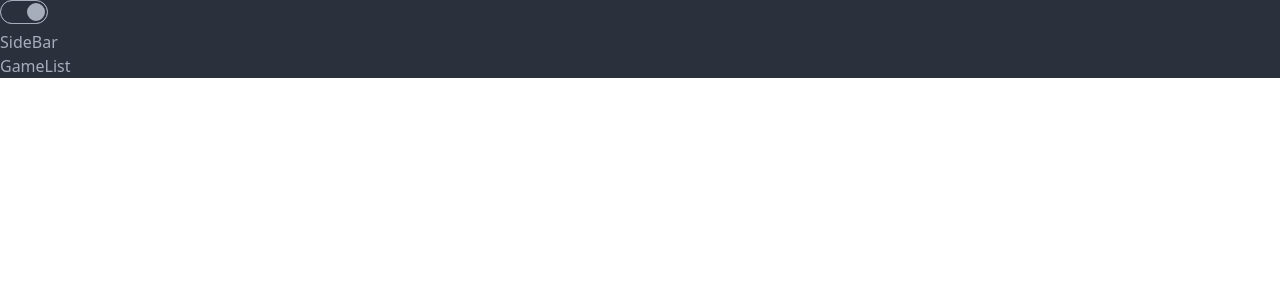
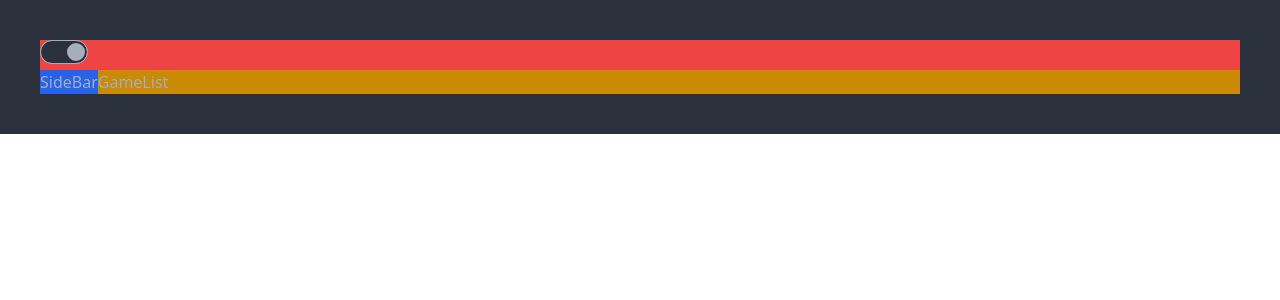
Before and after one commit to Amannuelzew/gamehub, a React (Vite) app: page / in a window 1280 px wide. Shown: the top 300 px of the page. Built offline with nearby package versions, Linux system fonts and the light colour scheme.

Commit message:
setting layout

```diff
--- a/src/components/GameList.tsx
+++ b/src/components/GameList.tsx
@@ -1,7 +1,5 @@
-import React from "react";
-
 const GameList = () => {
-  return <div>GameList</div>;
+  return <div className="bg-yellow-600 flex-auto">GameList</div>;
 };
 
 export default GameList;
--- a/src/components/NavBar.tsx
+++ b/src/components/NavBar.tsx
@@ -4,7 +4,7 @@ import GameContext from "./context/GameContext";
 const NavBar = () => {
   const { theme, handleToggle } = useContext(GameContext);
   return (
-    <div>
+    <div className="bg-red-500">
       <input
         title="toggle"
         onClick={handleToggle}
--- a/src/components/SideBar.tsx
+++ b/src/components/SideBar.tsx
@@ -1,5 +1,5 @@
 const SideBar = () => {
-  return <div>SideBar</div>;
+  return <div className="bg-blue-600 flex-none">SideBar</div>;
 };
 
 export default SideBar;
--- a/src/pages/Home.tsx
+++ b/src/pages/Home.tsx
@@ -7,10 +7,12 @@ import { useContext } from "react";
 const Home = () => {
   const { theme } = useContext(GameContext);
   return (
-    <div data-theme={theme ? "dark" : "light"}>
+    <div data-theme={theme ? "dark" : "light"} className="p-10">
       <NavBar />
-      <SideBar />
-      <GameList />
+      <div className="flex">
+        <SideBar />
+        <GameList />
+      </div>
     </div>
   );
 };
```
